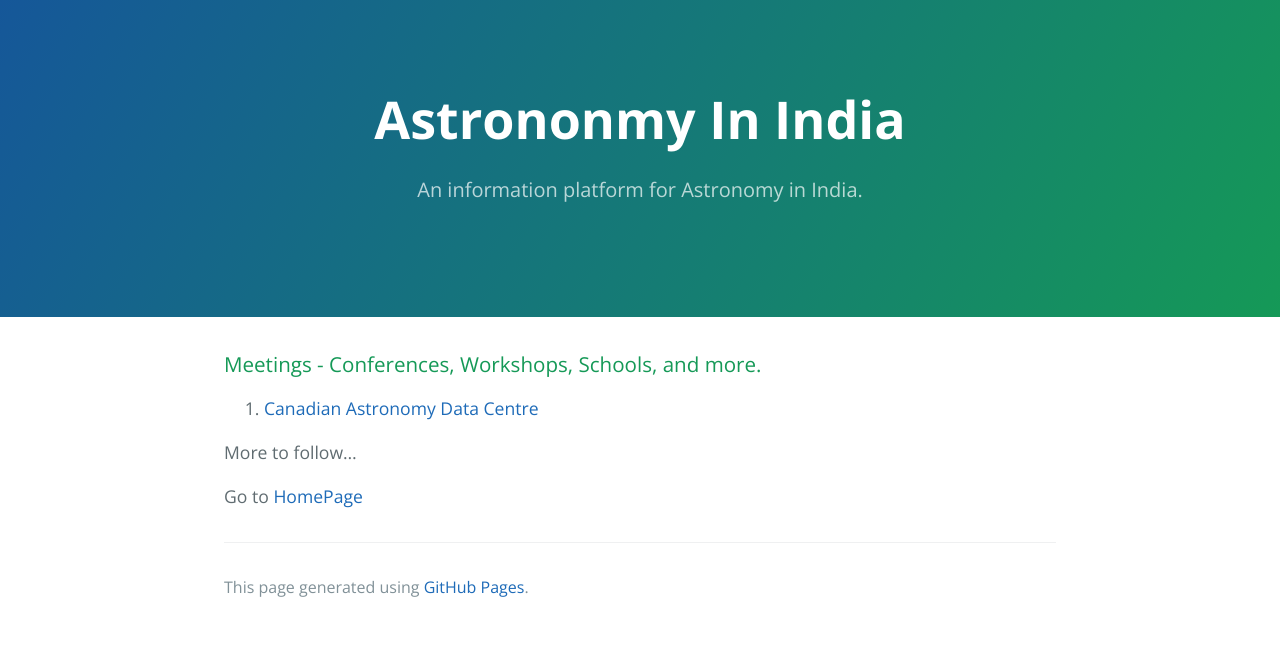
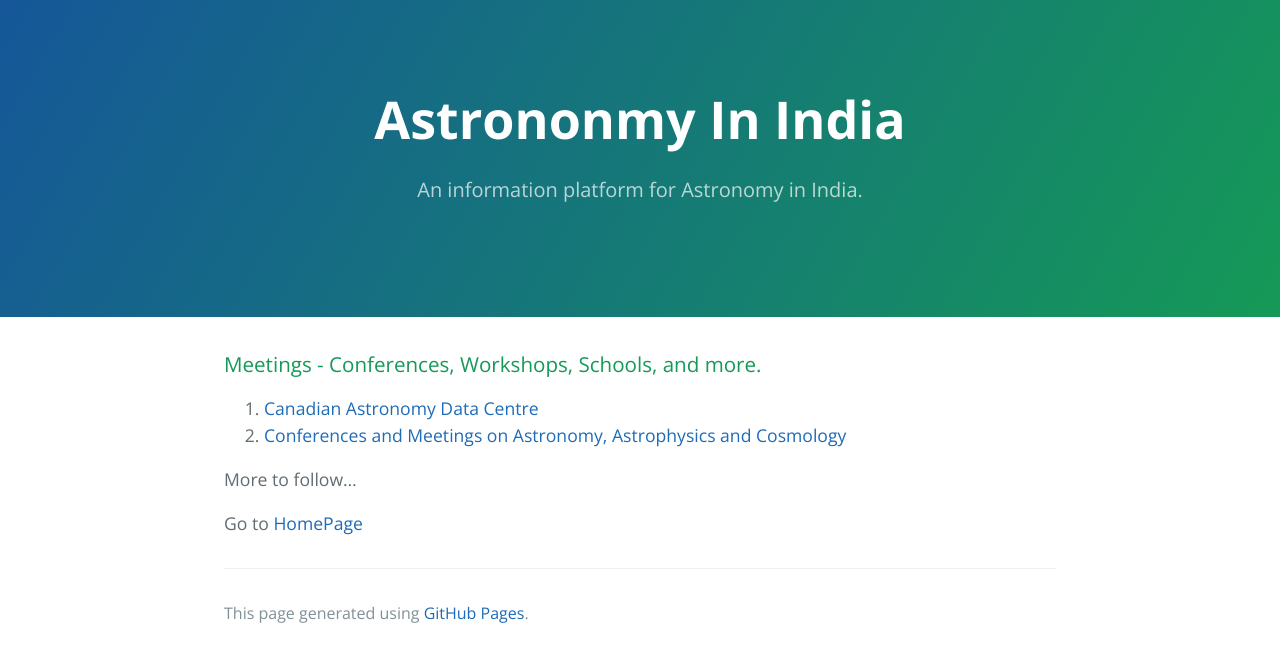
Before and after one commit to kalyanradhakrishnan/Astronomy-In-India, a Jekyll site: the page built from pages/meetings.md, in a window 1280 px wide. Shown: the top 662 px of the page. Built offline with Jekyll 4.4.1, drawn with Linux system fonts in a browser that asks for light colours.

Commit message:
Update meetings.md

```diff
--- a/pages/meetings.md
+++ b/pages/meetings.md
@@ -6,6 +6,8 @@ description: An information platform for Astronomy in India.
 ### Meetings - Conferences, Workshops, Schools, and more.
 
 1. [Canadian Astronomy Data Centre](http://www.cadc-ccda.hia-iha.nrc-cnrc.gc.ca/en/meetings/getMeetings.html?year=2020&title=2020%20Meetings)
+2. [Conferences and Meetings on Astronomy, Astrophysics and Cosmology](https://www.conference-service.com/conferences/gravitation-and-cosmology.html)
+
 
 More to follow...
 
```
